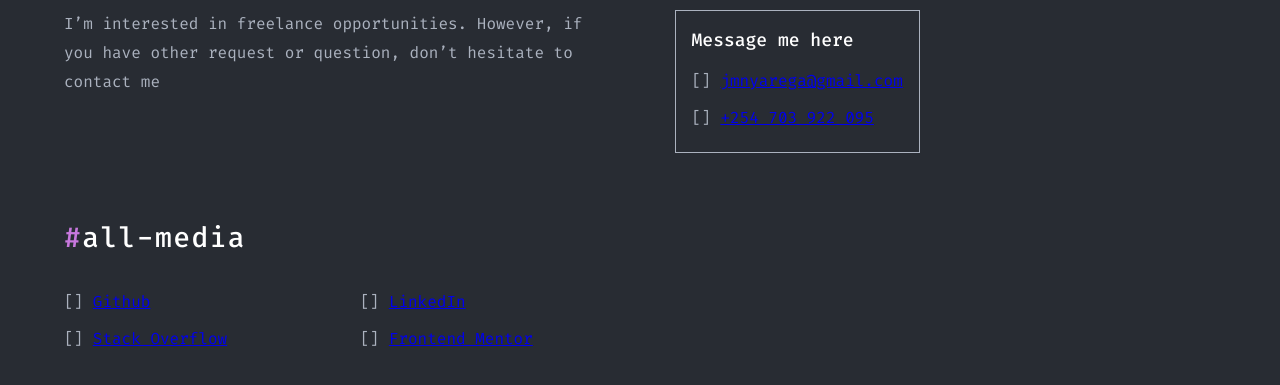
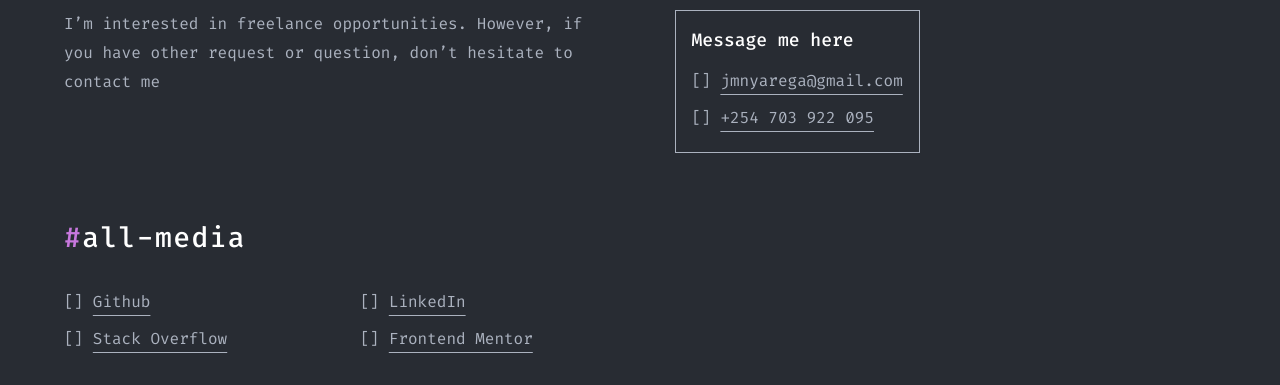
Before and after one commit to jmnyarega/profile, a React (Create React App) app: page /contact in a window 1280 px wide. Shown: the part 553-938 px from the top of the page. Built offline with nearby package versions, Linux system fonts and the light colour scheme.

Commit message:
Style links

```diff
--- a/src/pages/contact/index.tsx
+++ b/src/pages/contact/index.tsx
@@ -27,6 +27,18 @@ export const Heading3 = styled.h3`
   color: rgb(var(--white));
 `;
 
+const LinkTag = styled.a`
+  text-decoration: underline;
+  text-underline-offset: 0.5rem;
+  font: inherit;
+  color: inherit;
+  transition: all .2s linear;
+
+  &:hover {
+    color: rgb(var(--white));
+  }
+`;
+
 const Contact = () =>
   <div>
     <Spacer $size="6rem" />
@@ -46,8 +58,8 @@ const Contact = () =>
             <Heading3>Message me here</Heading3>
             <Spacer $size="1rem" />
             <ul style={{listStylePosition: "inside", listStyleType: "''", display: "flex", flexDirection: "column", gap: "1rem"}}>
-              <li>[] <a href="mailto:jmnyarega@gmail.com">jmnyarega@gmail.com</a> </li>
-              <li>[] <a href="tel:+254 703 922 095"> +254 703 922 095 </a> </li>
+              <li>[] <LinkTag target="_blank" href="mailto:jmnyarega@gmail.com">jmnyarega@gmail.com</LinkTag> </li>
+              <li>[] <LinkTag target="_blank" href="tel:+254 703 922 095"> +254 703 922 095 </LinkTag> </li>
             </ul>
             <Spacer $size="0.5rem" />
           </div>
@@ -59,10 +71,10 @@ const Contact = () =>
       <Spacer $size="2rem" />
       <div>
         <ul style={{listStylePosition: "inside", listStyleType: "''", display: "grid", gridTemplateColumns: "1fr 1fr", maxWidth: "60ch", gap: "1rem"}}>
-          <li>[] <a href="https://github.com/jmnyarega">Github</a></li>
-          <li>[] <a href="http://www.linkedin.com/in/josiah-n-84820a103/">LinkedIn</a></li>
-          <li>[] <a href="https://stackoverflow.com/users/8013307/josiah-nyarega">Stack Overflow</a> </li>
-          <li>[] <a href="https://www.frontendmentor.io/profile/jmnyarega">Frontend Mentor</a> </li>
+          <li>[] <LinkTag target="_blank" href="https://github.com/jmnyarega">Github</LinkTag></li>
+          <li>[] <LinkTag target="_blank" href="http://www.linkedin.com/in/josiah-n-84820a103/">LinkedIn</LinkTag></li>
+          <li>[] <LinkTag target="_blank" href="https://stackoverflow.com/users/8013307/josiah-nyarega">Stack Overflow</LinkTag> </li>
+          <li>[] <LinkTag target="_blank" href="https://www.frontendmentor.io/profile/jmnyarega">Frontend Mentor</LinkTag> </li>
         </ul>
       </div>
     </section>
```
